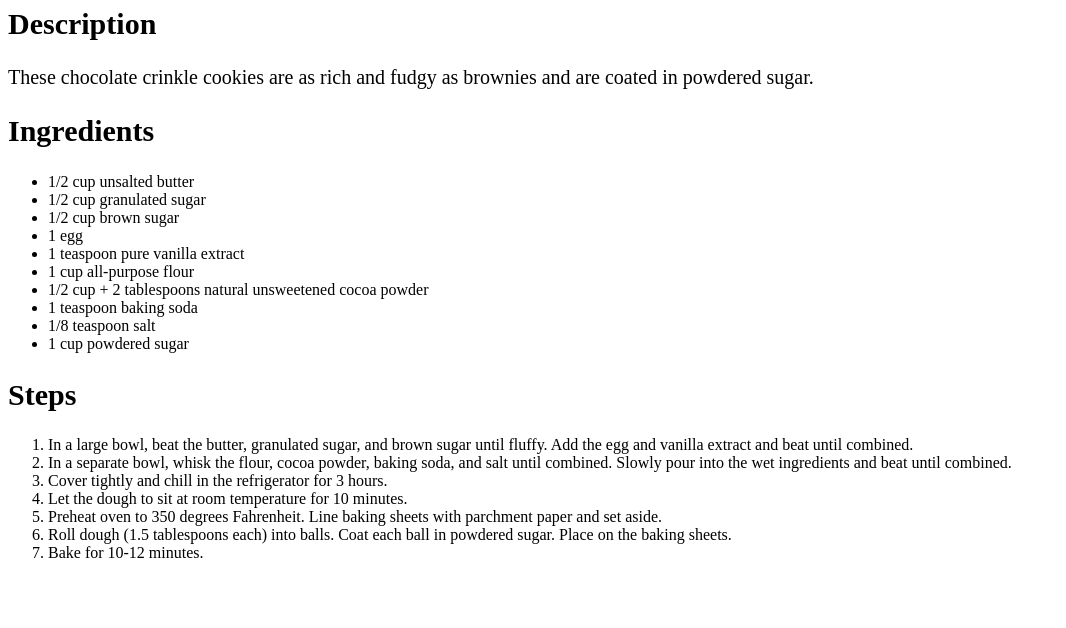
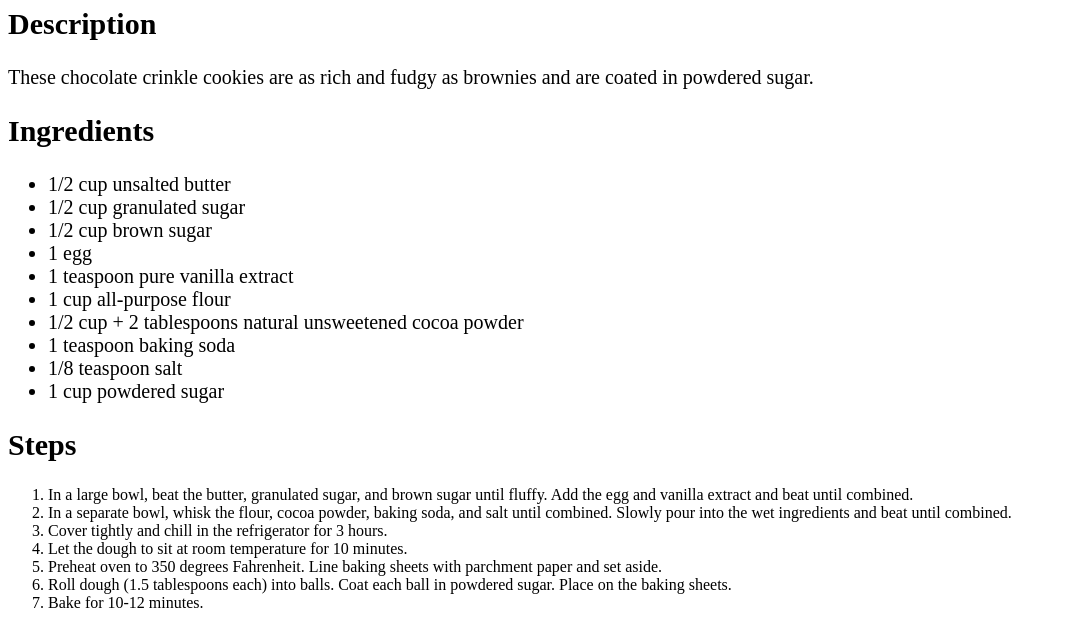
Before and after one commit to hneycmb/hneycmb.github.io, a plain HTML site: page recipes/crinkle.html in a window 1280 px wide. Shown: the part 310-938 px from the top of the page, without its empty margins (0-1066 px from the left). Before the commit the page ends 888 px from the top, so only its background shows below. Drawn offline with Linux system fonts and the light colour scheme.

Commit message:
Add font family and size

```diff
--- a/recipes/styles.css
+++ b/recipes/styles.css
@@ -27,5 +27,7 @@ p {
 ul {
     background-color: transparent;
     color: black;
+    font-family: "Times New Roman", sans-serif;
+    font-size: 20px;
     text-align: left;
 }
```
